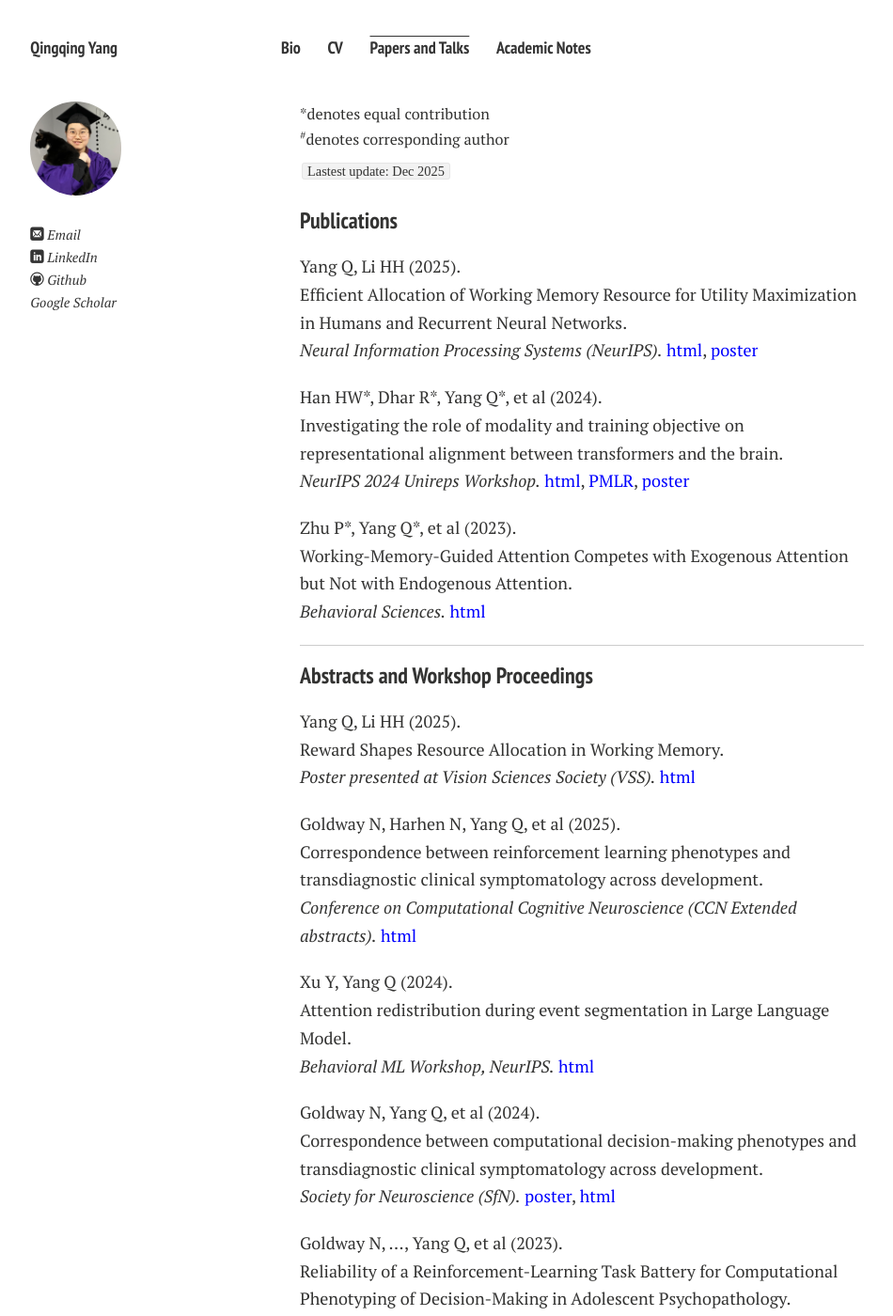
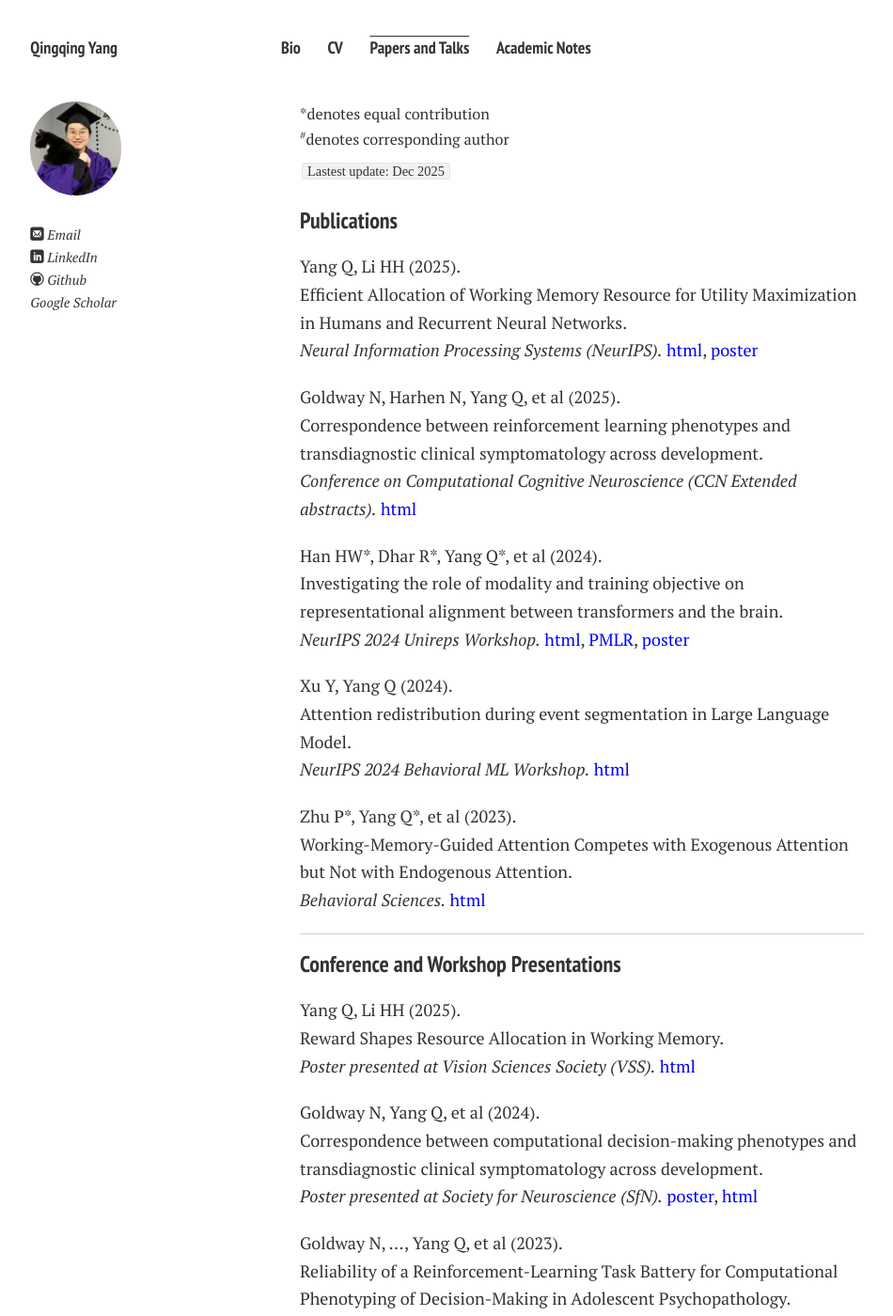
Before and after one commit to Qingqing-Yang-177/Qingqing-Yang-177.github.io, a Jekyll site: the page built from publications.md, in a window 1280 px wide and 1400 px high. Shown: the whole window at 94% size, without its empty margins (21-971 px from the left). Built offline with Jekyll 4.4.1, drawn with Linux system fonts in a browser that asks for light colours; nearby versions of some CDN libraries; comment, search, counter and statistics services are not loaded; a style sheet for code colours, icons or effects is not loaded; some of the changed text lies outside the part shown.

Commit message:
Update publications.md

```diff
--- a/publications.md
+++ b/publications.md
@@ -19,9 +19,21 @@ title: Publications
 </div>
 
 <div style="margin: 0; margin-bottom: 20px;">
+  Goldway N, Harhen N, Yang Q, et al (2025). <br>
+  Correspondence between reinforcement learning phenotypes and transdiagnostic clinical symptomatology across development. <br>
+  <em>Conference on Computational Cognitive Neuroscience (CCN Extended abstracts).</em> <a href="https://2025.ccneuro.org/abstract_pdf/Goldway_2025_Correspondence_reinforcement_learning_phenotypes_transdiagnostic_clinical.pdf" style="color: blue;"> html</a>
+</div>
+
+<div style="margin: 0; margin-bottom: 20px;">
   Han HW*, Dhar R*, Yang Q*, et al (2024). <br>
  Investigating the role of modality and training objective on representational alignment between transformers and the brain. <br>
   <em>NeurIPS 2024 Unireps Workshop.</em> <a href="https://openreview.net/pdf?id=t4CnKu6yXn" style="color: blue;"> html</a>, <a href="https://proceedings.mlr.press/v285/han24a.html" style="color: blue;">PMLR</a>, <a href="/mypaper/UniReps2024_poster.pdf" style="color: blue;"> poster</a>
+</div>
+
+<div style="margin: 0; margin-bottom: 20px;">
+  Xu Y, Yang Q (2024). <br>
+ Attention redistribution during event segmentation in Large Language Model. <br>
+  <em>NeurIPS 2024 Behavioral ML Workshop.</em> <a href="https://openreview.net/pdf?id=l0K0ADWKTq" style="color: blue;"> html</a>
 </div>
 
 <div style="margin: 0; margin-bottom: 20px;">
@@ -31,7 +43,7 @@ title: Publications
 </div>
 
 ---
-### Abstracts and Workshop Proceedings
+### Conference and Workshop Presentations
 
 <div style="margin: 0; margin-bottom: 20px;">
  Yang Q, Li HH (2025). <br>
@@ -40,28 +52,20 @@ title: Publications
 </div>
 
 <div style="margin: 0; margin-bottom: 20px;">
-  Goldway N, Harhen N, Yang Q, et al (2025). <br>
-  Correspondence between reinforcement learning phenotypes and transdiagnostic clinical symptomatology across development. <br>
-  <em>Conference on Computational Cognitive Neuroscience (CCN Extended abstracts).</em> <a href="https://2025.ccneuro.org/abstract_pdf/Goldway_2025_Correspondence_reinforcement_learning_phenotypes_transdiagnostic_clinical.pdf" style="color: blue;"> html</a>
-</div>
-
-<div style="margin: 0; margin-bottom: 20px;">
-  Xu Y, Yang Q (2024). <br>
- Attention redistribution during event segmentation in Large Language Model. <br>
-  <em>Behavioral ML Workshop, NeurIPS.</em> <a href="https://openreview.net/pdf?id=l0K0ADWKTq" style="color: blue;"> html</a>
-</div>
-
-<div style="margin: 0; margin-bottom: 20px;">
  Goldway N, Yang Q, et al (2024). <br>
  Correspondence between computational decision-making phenotypes and transdiagnostic clinical symptomatology across development.<br>
- <em>Society for Neuroscience (SfN).</em> <a href="/mypaper/sfn_2024_noam_poster.pdf" style="color: blue;"> poster</a>,  <a href="https://www.abstractsonline.com/pp8/#!/20433/presentation/28650)" style="color:blue;"> html </a>
+ <em>Poster presented at Society for Neuroscience (SfN).</em> <a href="/mypaper/sfn_2024_noam_poster.pdf" style="color: blue;"> poster</a>,  <a href="https://www.abstractsonline.com/pp8/#!/20433/presentation/28650)" style="color:blue;"> html </a>
 </div>
 
 <div style="margin: 0; margin-bottom: 20px;">
   Goldway N, ..., Yang Q, et al (2023). <br>
   Reliability of a Reinforcement-Learning Task Battery for Computational Phenotyping of Decision-Making in Adolescent Psychopathology.<br>
-  <em>Computational Psychiatry Conference (cpconf).</em> <a href="/mypaper/Frame4.pdf" style="color: blue;"> poster</a>
+  <em>Poster presented at Computational Psychiatry Conference (cpconf).</em> <a href="/mypaper/Frame4.pdf" style="color: blue;"> poster</a>
 </div>
 
-
+<div style="margin: 0; margin-bottom: 20px;">
+ Yang Q, Li M, & Curtis C (2022). <br>
+ Modeling Effects of Interrupting Parietal Cortex Neural Activity on Working Memory Limit. <br>
+ <em>Talk presented at the fifth Neuromatch Conference.</em> <a href="mypaper/yang_qingqing_rmePoster_expectedresults.pdf" style="color: blue;"> poster</a>
+</div>
 ---
```
